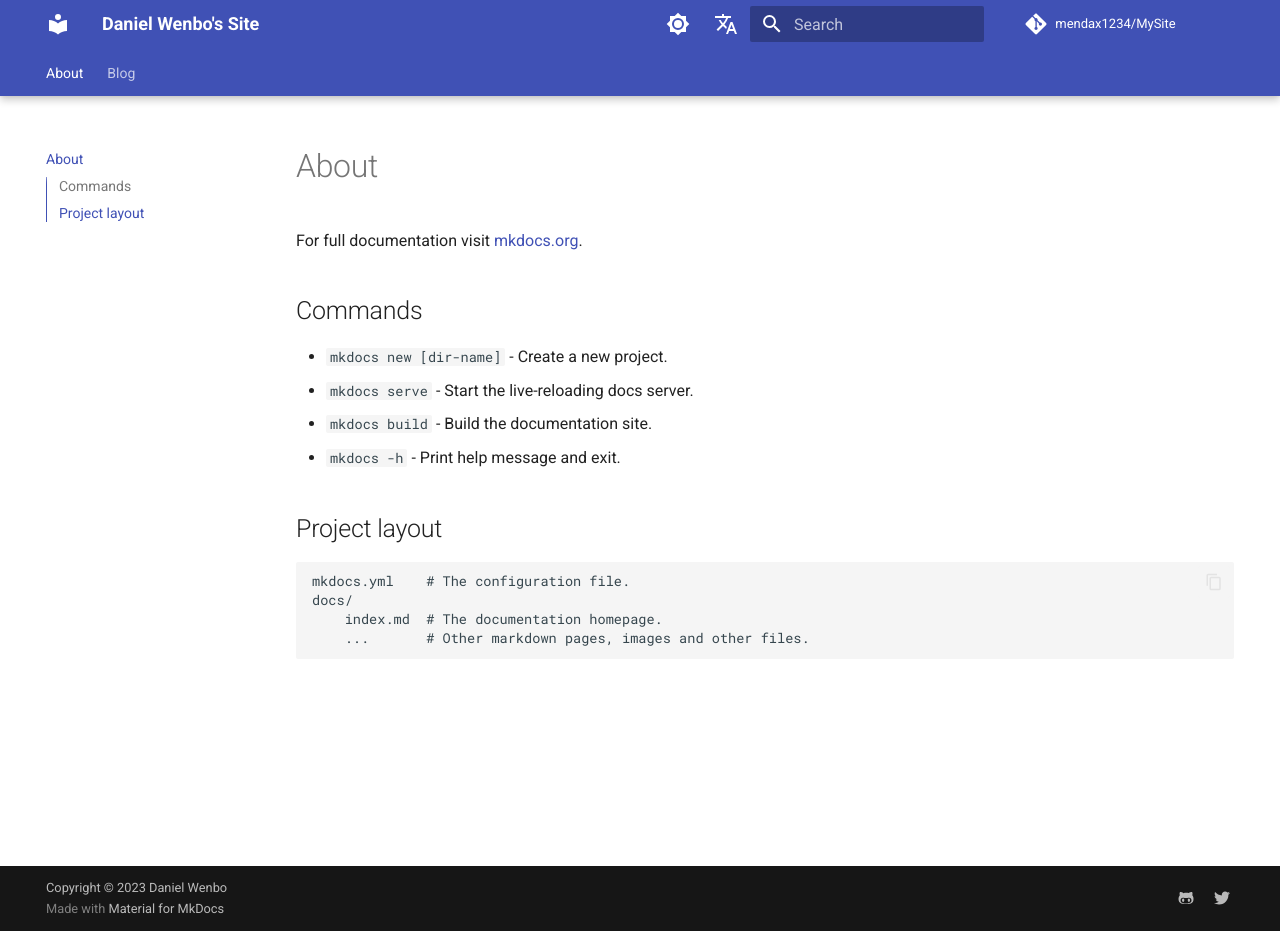
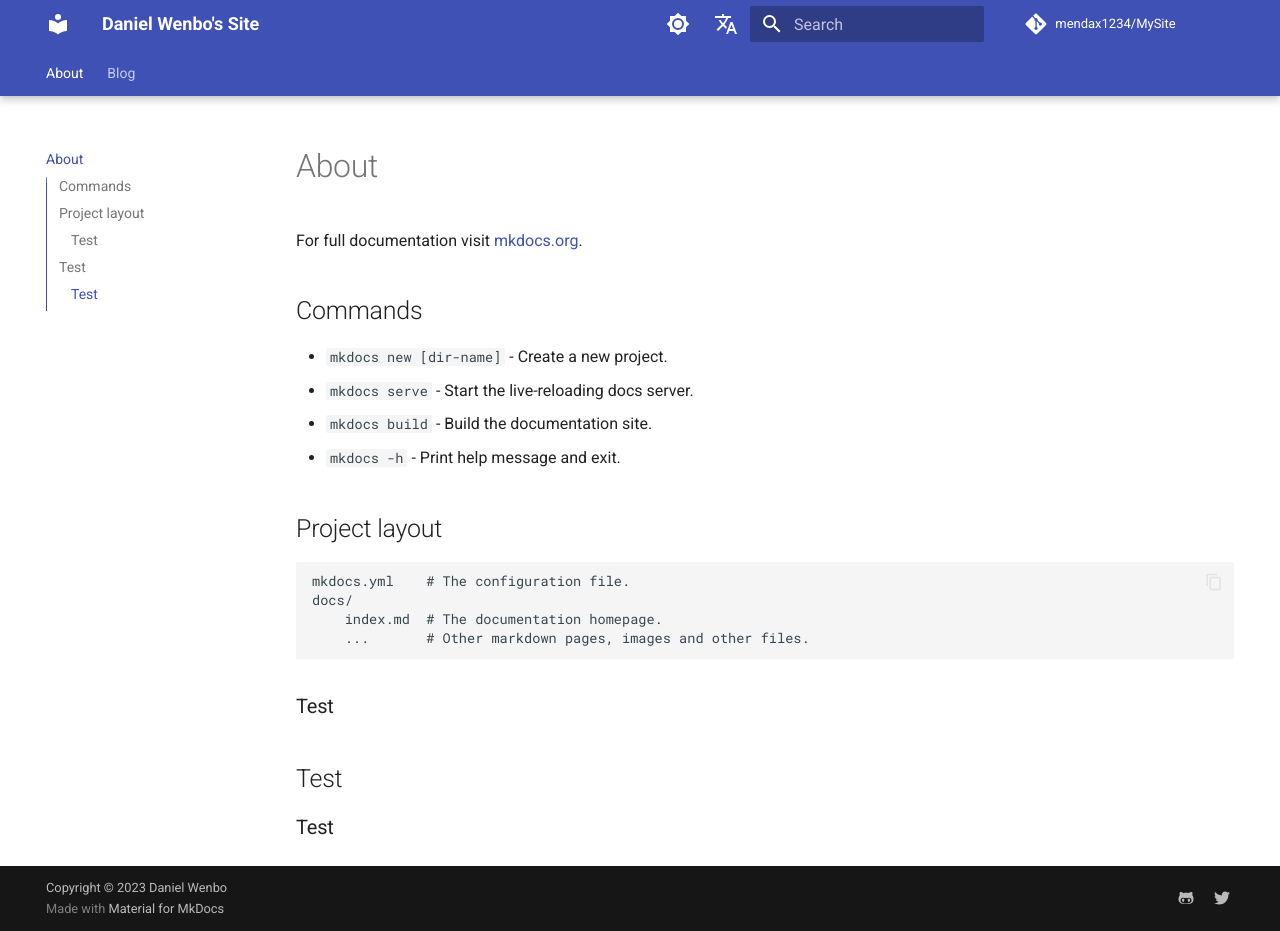
Before and after one commit to mendax1234/mendax1234_mkdocs, an MkDocs documentation site: the page built from docs/index.md, in a window 1280 px wide and 931 px high. Built offline with MkDocs 1.6.1 and Material for MkDocs 9.7.7, drawn with Linux system fonts in a browser that asks for light colours; comment, search, counter and statistics services are not loaded.

Commit message:
Update index.md

```diff
--- a/docs/index.md
+++ b/docs/index.md
@@ -15,3 +15,9 @@ For full documentation visit [mkdocs.org](https://www.mkdocs.org).
     docs/
         index.md  # The documentation homepage.
         ...       # Other markdown pages, images and other files.
+
+### Test
+
+## Test
+
+### Test
```
